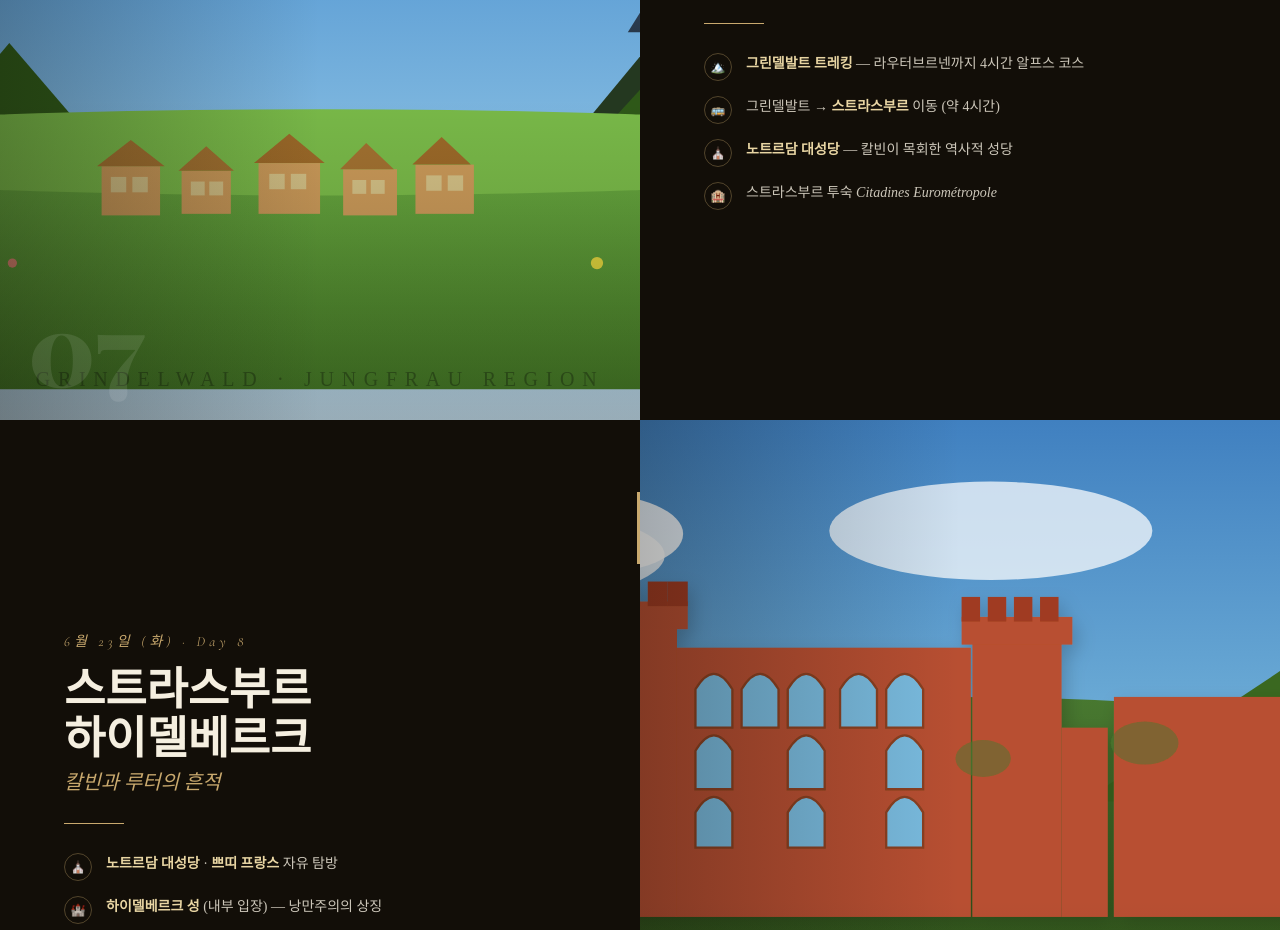
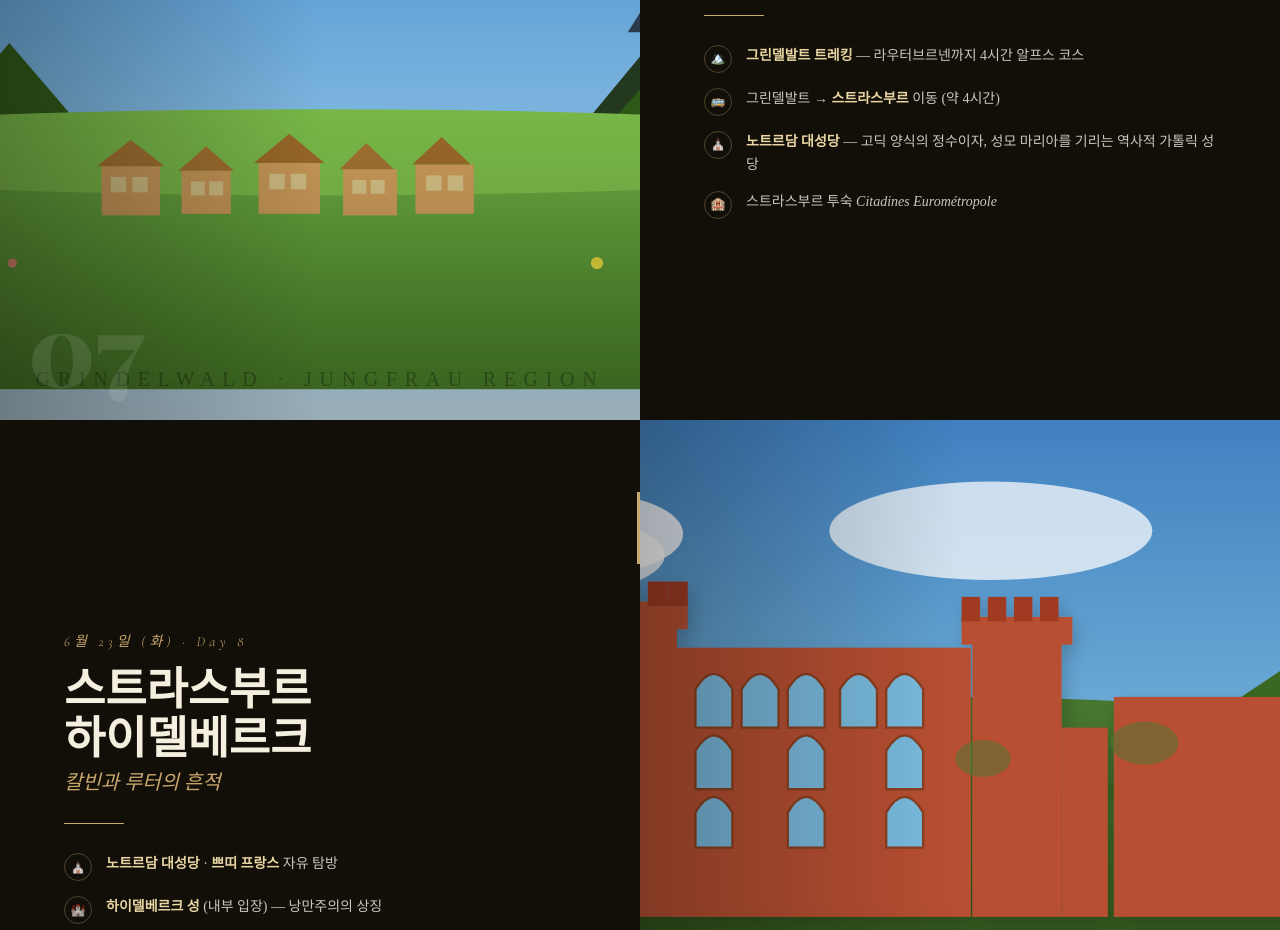
Before and after one commit to MC-teacher/visiontrip, a plain HTML site: page index.html in a window 1280 px wide. Shown: the part 7580-8510 px from the top of the page. Drawn offline with nearby package versions, Linux system fonts and the light colour scheme; a web font is replaced by a local one.

Commit message:
Update index.html

```diff
--- a/index.html
+++ b/index.html
@@ -305,7 +305,7 @@ section{min-height:100vh;position:relative;display:flex;flex-direction:column;ju
       <div class="day-title reveal">그린델발트<br>→ 스트라스부르</div>
       <div class="day-sub reveal">융프라우 알프스 트레킹</div>
       <div class="gold-line reveal"></div>
-      <ul class="acts"><li class="reveal"><div class="act-icon">🏔️</div><div class="act-text"><strong>그린델발트 트레킹</strong> — 라우터브르넨까지 4시간 알프스 코스</div></li><li class="reveal"><div class="act-icon">🚌</div><div class="act-text">그린델발트 → <strong>스트라스부르</strong> 이동 (약 4시간)</div></li><li class="reveal"><div class="act-icon">⛪</div><div class="act-text"><strong>노트르담 대성당</strong> — 칼빈이 목회한 역사적 성당</div></li><li class="reveal"><div class="act-icon">🏨</div><div class="act-text">스트라스부르 투숙 <em>Citadines Eurométropole</em></div></li></ul>
+      <ul class="acts"><li class="reveal"><div class="act-icon">🏔️</div><div class="act-text"><strong>그린델발트 트레킹</strong> — 라우터브르넨까지 4시간 알프스 코스</div></li><li class="reveal"><div class="act-icon">🚌</div><div class="act-text">그린델발트 → <strong>스트라스부르</strong> 이동 (약 4시간)</div></li><li class="reveal"><div class="act-icon">⛪</div><div class="act-text"><strong>노트르담 대성당</strong> — 고딕 양식의 정수이자, 성모 마리아를 기리는 역사적 가톨릭 성당</div></li><li class="reveal"><div class="act-icon">🏨</div><div class="act-text">스트라스부르 투숙 <em>Citadines Eurométropole</em></div></li></ul>
     </div>
   </div>
 </section>
```
